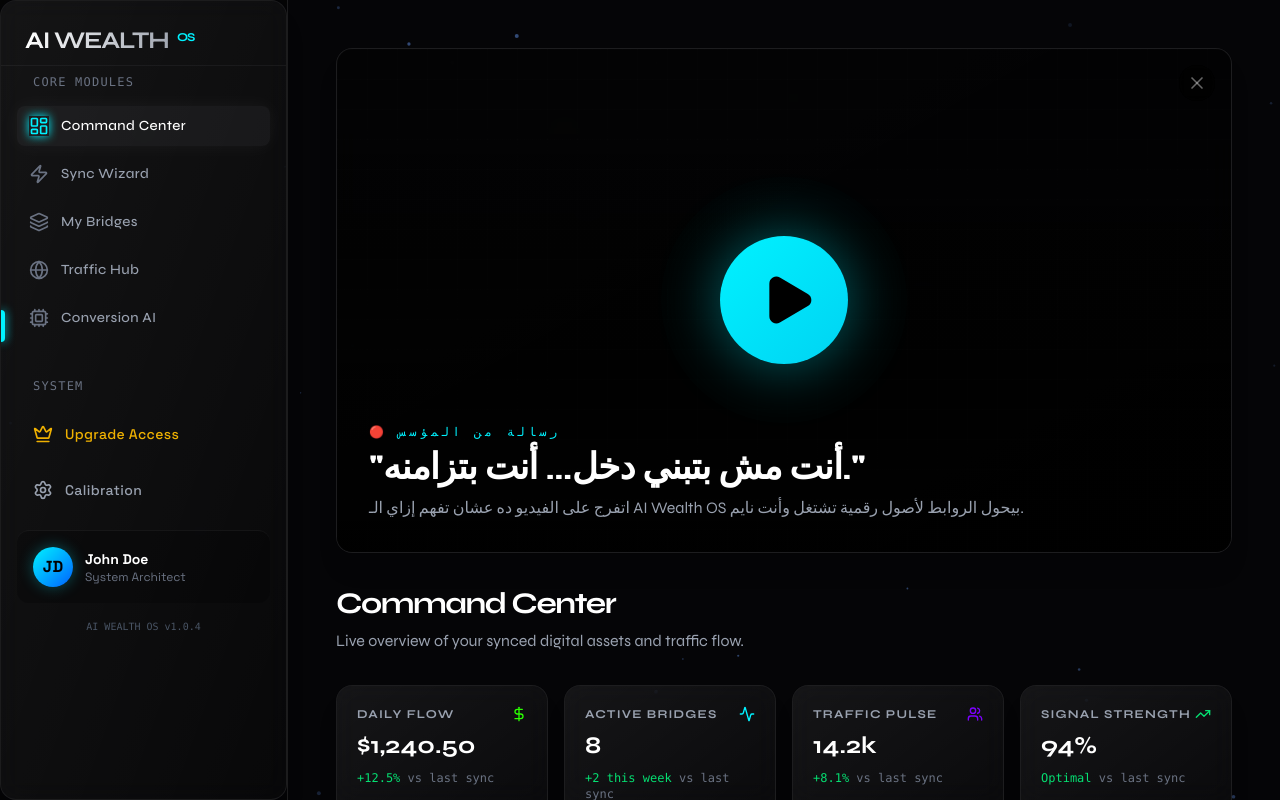
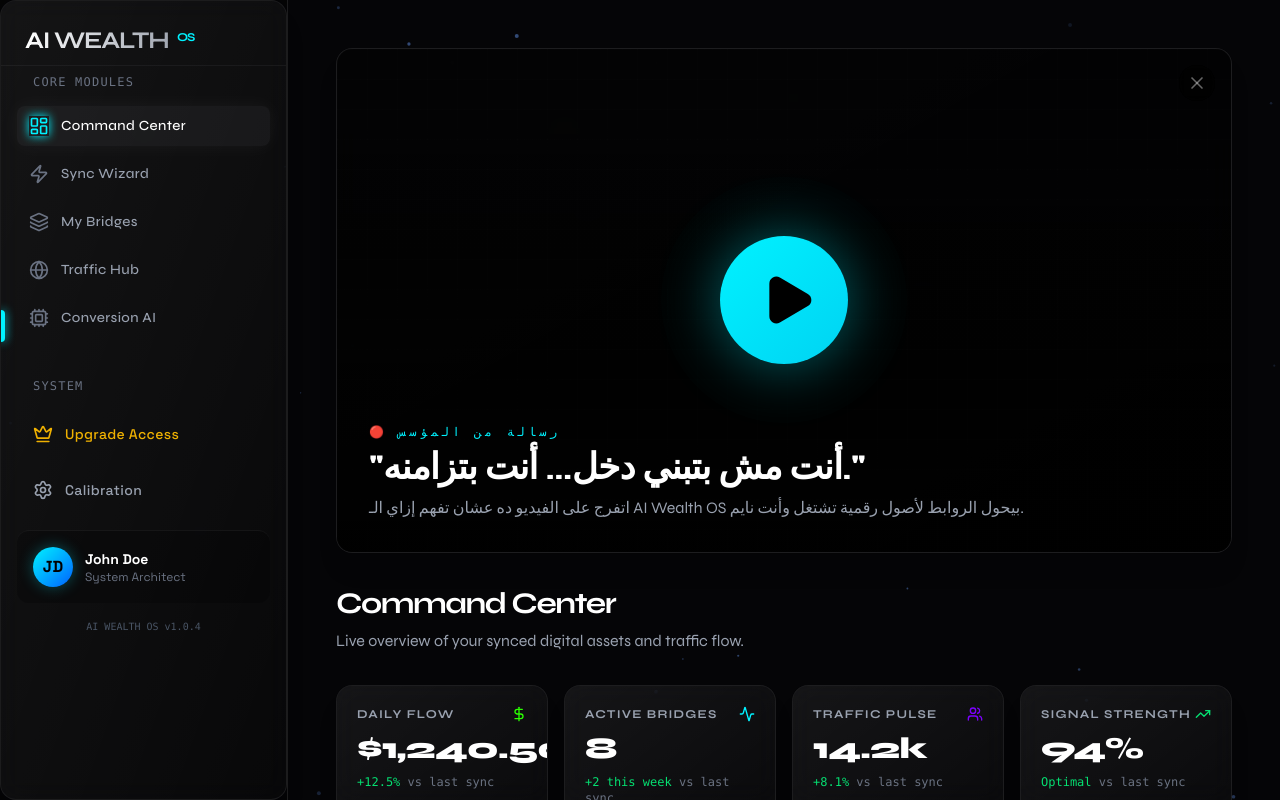
Before and after one commit to Elawady2002/ai-wealth, a Next.js app: page /ai-wealth/ in a window 1280 px wide. Built offline with nearby package versions, Linux system fonts and the light colour scheme.

Commit message:
Improve metrics font: use display font for better typography

```diff
--- a/components/dashboard/metrics-grid.tsx
+++ b/components/dashboard/metrics-grid.tsx
@@ -59,7 +59,7 @@
                     </div>
 
                     <div>
-                        <div className="text-2xl font-bold text-white mb-2">{metric.value}</div>
+                        <div className="text-3xl font-extrabold text-white mb-2 font-(family-name:--font-display) tracking-tight">{metric.value}</div>
                         <div className="text-xs text-gray-500 font-mono">
                             <span className="text-green-400">{metric.trend}</span> vs last sync
                         </div>
```
